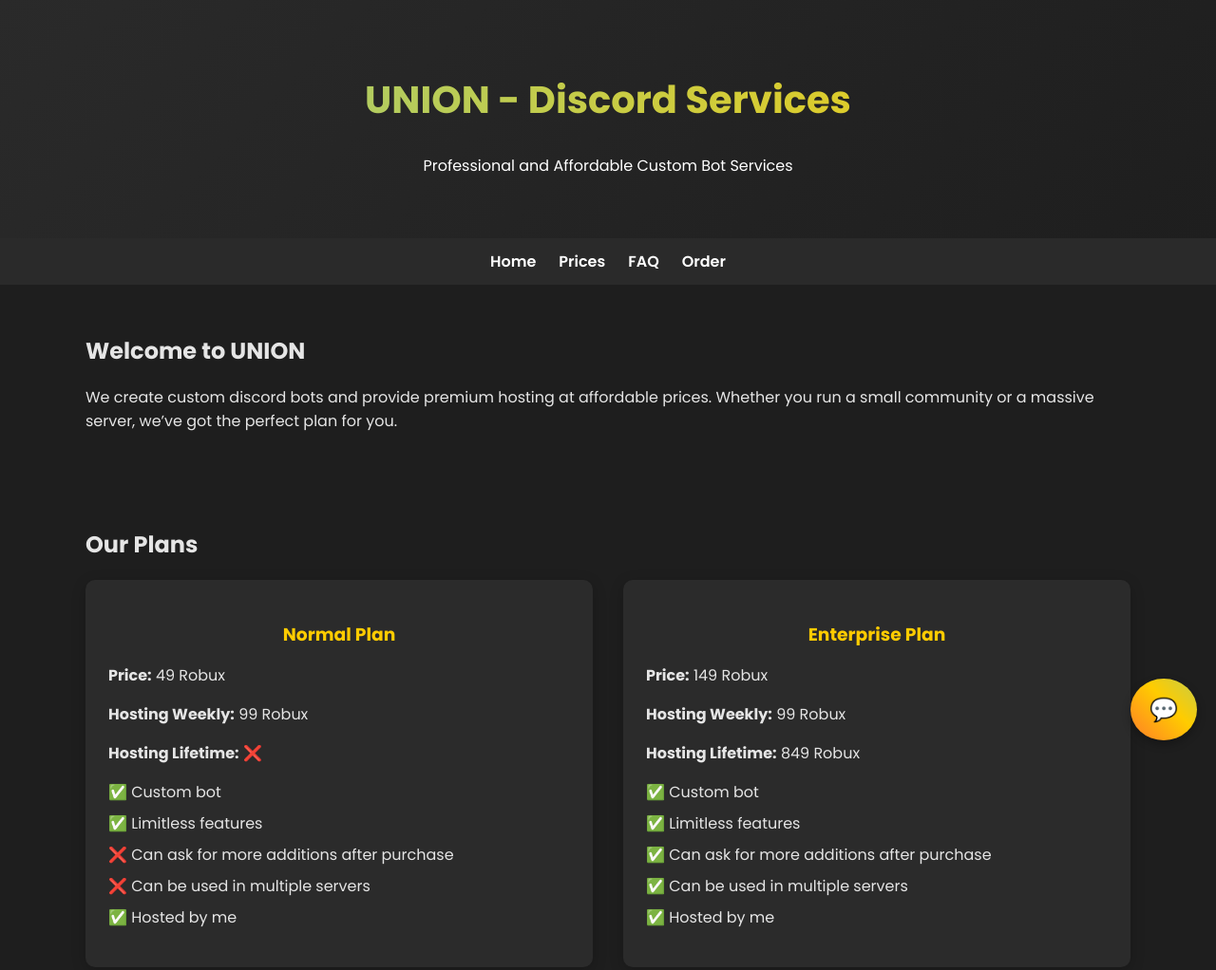
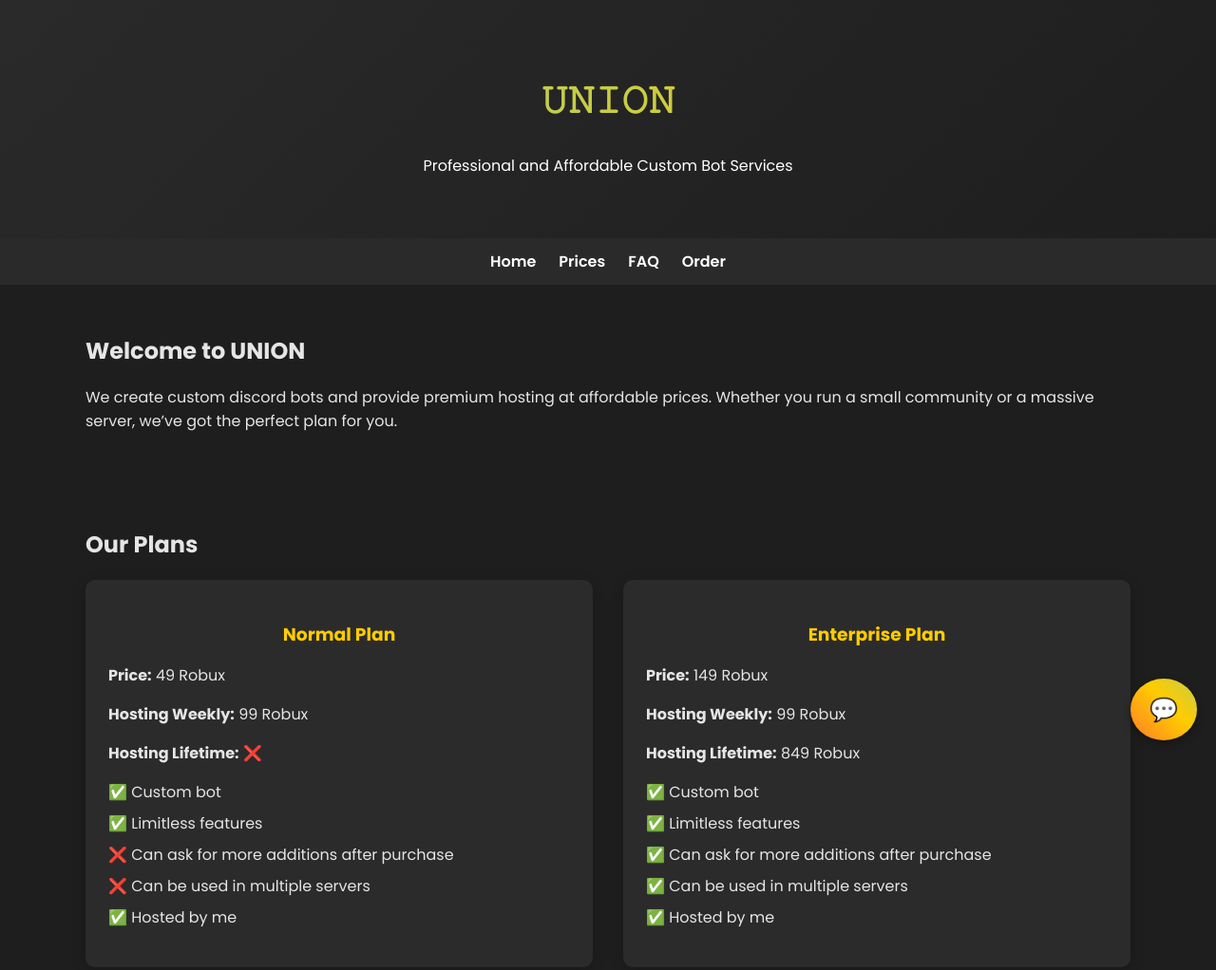
Before and after one commit to 88xto/UNION, a plain HTML site: page index.html in a window 1280 px wide. Shown: the top 1022 px of the page at 95% size. Drawn offline with Linux system fonts and the light colour scheme.

Commit message:
Update index.html

```diff
--- a/index.html
+++ b/index.html
@@ -163,7 +163,7 @@
 </head>
 <body>
     <header>
-        <h1>UNION - Discord Services</h1>
+        <h1>𝚄𝙽𝙸𝙾𝙽</h1>
         <p>Professional and Affordable Custom Bot Services</p>
     </header>
 
```
